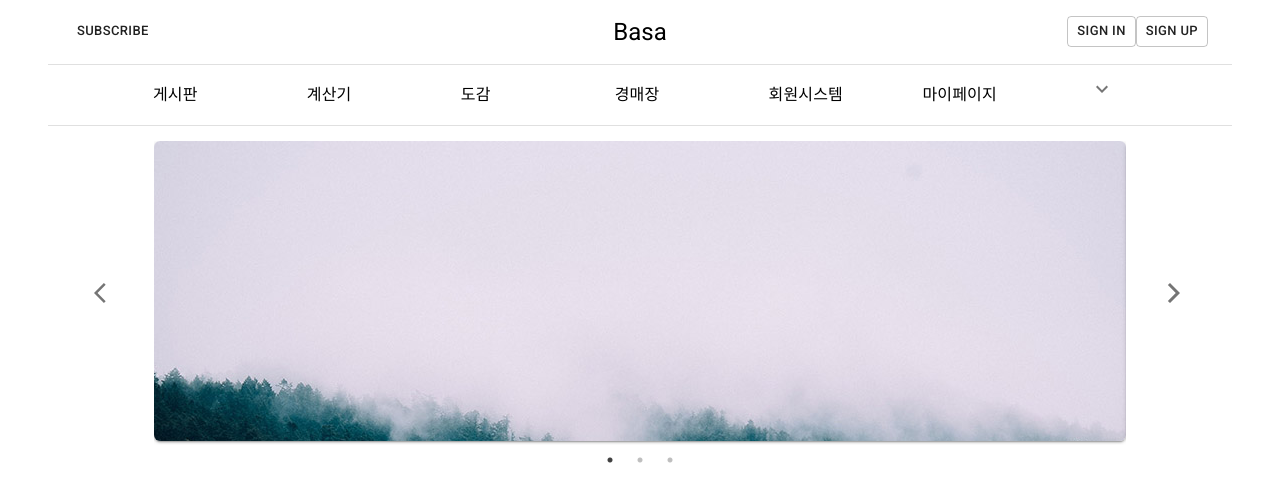
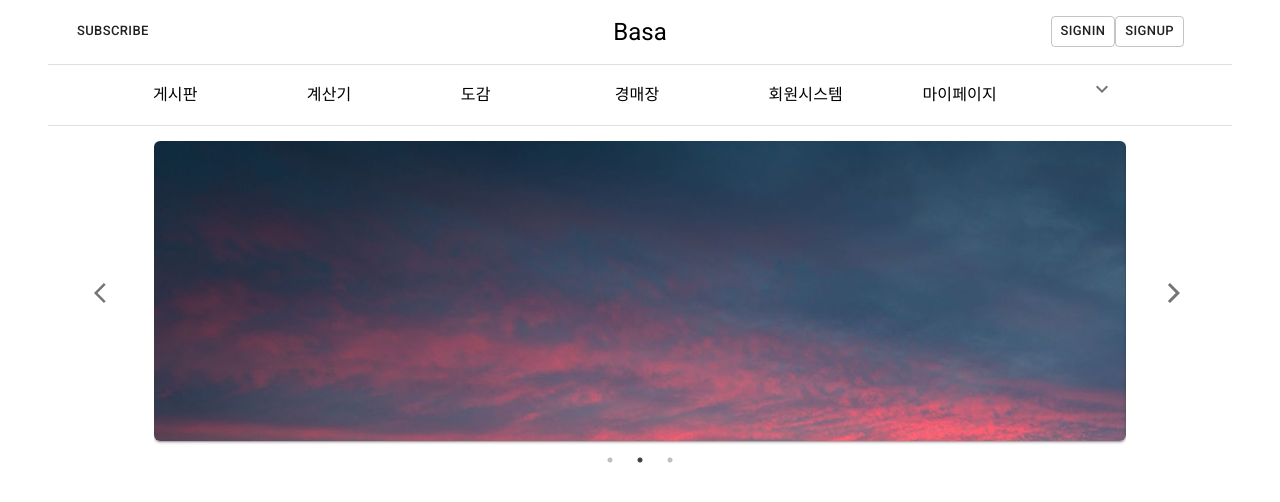
Before and after one commit to dearlsh94/Project-Dotols, a React (Create React App) app: page / in a window 1280 px wide. Shown: the top 502 px of the page. Built offline with nearby package versions, Linux system fonts and the light colour scheme.

Commit message:
Signin session, Mypage

```diff
--- a/src/App.tsx
+++ b/src/App.tsx
@@ -7,7 +7,6 @@ import Container from '@material-ui/core/Container';
 
 import Header from 'components/Header/Header';
 import Home from 'pages/Home';
-import SignIn from 'pages/Common/SignIn';
 import SignUp from 'pages/Common/SignUp';
 import FindId from 'pages/Common/FindId';
 import FindPw from 'pages/Common/FindPw';
@@ -15,6 +14,8 @@ import FindPw from 'pages/Common/FindPw';
 import Item from 'pages/Dictionary/Item';
 import Raid from 'pages/Dictionary/Raid';
 import RaidInfo from 'pages/Dictionary/RaidInfo';
+
+import MyInfo from 'pages/MyPage/MyInfo';
 
 function App() {
   return (
@@ -30,14 +31,21 @@ function App() {
           <Container
             fixed>
             <BrowserRouter>
+              {/*Home*/}
               <Route exact path="/" component={Home}/>
-              <Route exact path="/signin" component={SignIn}/>
+
+              {/*Common*/}
               <Route exact path="/signup" component={SignUp}/>
               <Route exact path="/findid" component={FindId}/>
               <Route exact path="/findpw" component={FindPw}/>
+
+              {/*Dictionary*/}
               <Route path="/dic/item" component={Item}/>
               <Route exact path="/dic/raid" component={Raid}/>
               <Route path="/dic/raid/:key" component={RaidInfo}/>
+
+              {/*MyInfo*/}
+              <Route exact path="/myinfo" component={MyInfo}/>
             </BrowserRouter>
           </Container>
         </main>
--- a/src/components/Header/Header.tsx
+++ b/src/components/Header/Header.tsx
@@ -1,5 +1,6 @@
 import React from 'react';
 import { makeStyles, useTheme } from '@material-ui/core/styles';
+import Container from '@material-ui/core/Container';
 import Toolbar from '@material-ui/core/Toolbar';
 import Button from '@material-ui/core/Button';
 import Typography from '@material-ui/core/Typography';
@@ -13,6 +14,8 @@ import Grid from '@material-ui/core/Grid';
 
 import TopTaps from 'components/Header/TopTaps';
 import SignIn from 'pages/Common/SignIn';
+
+import { getSignInUserInfo, LogoutUser } from 'utils/UserUtil';
 
 const useStyles = makeStyles((theme) => ({
   root: {
@@ -45,6 +48,9 @@ export default function Header() {
   const fullScreen = useMediaQuery(theme.breakpoints.down('sm'));
   const [isSignInOpen, setIsSignInOpen] = React.useState(false);
 
+  const userInfo = getSignInUserInfo();
+  console.log(userInfo);
+
   const _onMoveToMain = () => {
     document.location.href = "/";
   }
@@ -59,6 +65,12 @@ export default function Header() {
 
   const _onMoveSignUp = () => {
     document.location.href = "/signup";
+  }
+
+  const _onLogoutUser = () => {
+    LogoutUser();
+
+    _onMoveToMain();
   }
 
   return (
@@ -90,20 +102,31 @@ export default function Header() {
               </Grid>
               <Grid item xs={3}
                 className={classes.toolbarright}>
+                  {
+                    userInfo === "" ?
+                      <Container>
                         <Button
                           variant="outlined"
                           size="small"
-                  onClick={_onSignInOpen}
-                >
-                  Sign in
+                          onClick={_onSignInOpen}>
+                            SignIn
                         </Button>
                         <Button
                           variant="outlined"
                           size="small"
-                  onClick={() => document.location.href="/signup"}
+                          onClick={_onMoveSignUp}
                         >
-                  Sign up
+                          SignUp
                         </Button>
+                      </Container>
+                    :
+                      <Button
+                        variant="outlined"
+                        size="small"
+                        onClick={_onLogoutUser}>
+                         Logout
+                      </Button>
+                  }
               </Grid>
             </Grid>
           </Toolbar>
--- a/src/components/MainCarousel.tsx
+++ b/src/components/MainCarousel.tsx
@@ -80,7 +80,8 @@ export default function MainCarousel() {
     dots: true,
     arrows: true,
     infinite: true,
-    autoplay: false,
+    autoplay: true,
+    autoplaySpeed: 3000,
     speed: 500,
     slidesToShow: 1,
     slidesToScroll: 1,
--- /dev/null
+++ b/src/interfaces/Common/ISginInUser.tsx
@@ -0,0 +1,3 @@
+export default interface ISginInUser {
+  id: string,
+}
--- a/src/pages/Common/SignIn.tsx
+++ b/src/pages/Common/SignIn.tsx
@@ -6,6 +6,8 @@ import Grid from '@material-ui/core/Grid';
 import Container from '@material-ui/core/Container';
 
 import MyButton from 'elements/MyButton';
+
+import { SignInUser } from 'utils/UserUtil';
 
 const useStyles = makeStyles((theme) => ({
 	form: {
@@ -46,7 +48,9 @@ export default function SignIn() {
 			return false;
 		}
 
-		alert("LOGIN");
+		SignInUser(id, password);
+
+		document.location.href="/";
 	}
 
   return (
--- /dev/null
+++ b/src/pages/MyPage/MyInfo.tsx
@@ -0,0 +1,27 @@
+import React from 'react';
+
+import { getSignInUserInfo } from 'utils/UserUtil';
+import { Typography } from '@material-ui/core';
+
+const MyInfo = () => {
+
+  const userInfo = getSignInUserInfo();
+
+  return (
+    <React.Fragment>
+      {
+        userInfo.length < 0 ?
+          <Typography>
+            로그인 된 정보가 없습니다. 로그인 해주세요.
+            로그인하기
+          </Typography>
+        :
+          <Typography>
+            LOGIN USER ID - {userInfo.id}
+          </Typography>
+      }
+    </React.Fragment>
+  )
+}
+
+export default MyInfo;
--- a/src/utils/ConfigUtil.tsx
+++ b/src/utils/ConfigUtil.tsx
@@ -124,7 +124,7 @@ export const Menus: Array<IMenu> = [
         idx: 0,
         key: "0000601",
         title: "내정보",
-        url: "/#6/#1",
+        url: "/myinfo",
         sub: []
       },
       {
--- /dev/null
+++ b/src/utils/UserUtil.tsx
@@ -0,0 +1,30 @@
+import ISginInUser from 'interfaces/Common/ISginInUser';
+
+export const SignInUser = (_id: string, _password: string) => {
+  // Check DB
+
+  // Create SignOn User Info
+  const signInUser: ISginInUser = {
+    id: _id,
+  }
+
+  // Session Store
+  localStorage.setItem(
+    "SignInUser",
+    JSON.stringify(signInUser)
+  );
+}
+
+export const LogoutUser = () => {
+  localStorage.removeItem("SignInUser");
+}
+
+export const getSignInUserInfo = () => {
+  const userInfo = localStorage.getItem("SignInUser");
+
+  if ( userInfo === null ) {
+    return "";
+  }
+
+  return JSON.parse(userInfo);
+}
```
Lines whose indentation alone changed are shown as unchanged.
